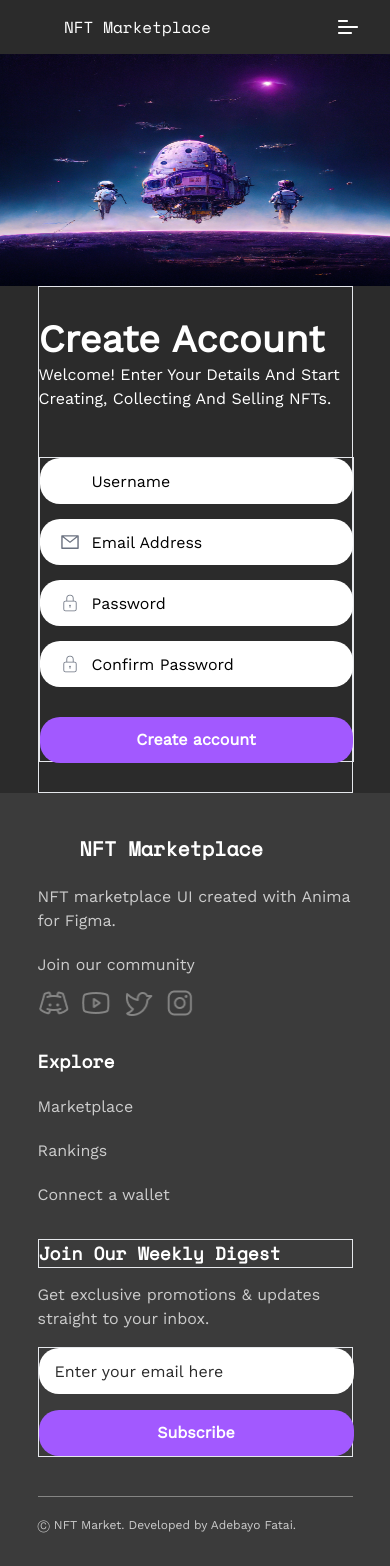
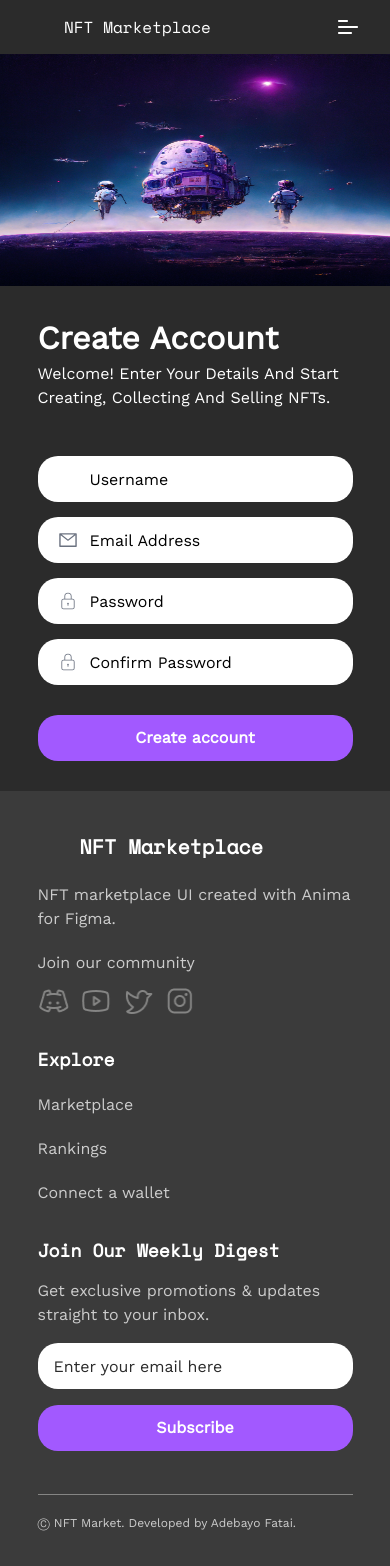
Before and after one commit to Purpose11/NFT, a React (Vite) app: page /signup in a window 390 px wide. Shown: the top 1566 px of the page. Built offline with nearby package versions, Linux system fonts and the light colour scheme; some icons are missing.

Commit message:
all text size error fix

```diff
--- a/src/components/Footer.tsx
+++ b/src/components/Footer.tsx
@@ -52,7 +52,7 @@ const Footer = () => {
         </div>
         {/* subscribe*/}
         <div className="lg:w-[420px] w-[315px] lg:h-[184px] h-[227px] flex flex-col lg:gap-[25px] gap-[15px] ">
-          <h5 className=" font-Space_mono lg:text-[22px] text-[18px]  font-[700] capitalize border w-full ">
+          <h5 className=" font-Space_mono lg:text-[22px] text-[18px]  font-[700] capitalize  w-full ">
             Join our weekly digest
           </h5>
           <div className="lg:w-[420px] w-[315px] lg:h-[124px] h-[172px]  text-[#CCCCCC]">
@@ -61,7 +61,7 @@ const Footer = () => {
                 Get exclusive promotions & updates straight to your inbox.
               </p>
             </div>
-            <div className="lg:w-[420px] w-[315px] lg:h-[60px] h-fit lg:rounded-[20px]  flex flex-col lg:flex-row lg:bg-white lg:gap-[12px] gap-[16px] mt-[20px] border">
+            <div className="lg:w-[420px] w-[315px] lg:h-[60px] h-fit lg:rounded-[20px]  flex flex-col lg:flex-row lg:bg-white lg:gap-[12px] gap-[16px] mt-[20px]">
               <input
                 type="text"
                 placeholder="Enter your email here"
--- a/src/pages/ConnectWallet.tsx
+++ b/src/pages/ConnectWallet.tsx
@@ -25,7 +25,7 @@ const ConnectWallet = () => {
       <img src={space} className="lg:w-[610px] w-full lg:h-[642px] h-[232px]" />
       <div className="lg:w-[610px] w-[315px] lg:h-[642px] h-[430px] lg:py-[100px] py-[30px]  mx-auto lg:mx-0">
         <div className="lg:w-[460px] w-[315px] lg:h-[146px] h-[110px]">
-          <h2 className=" font-Work_sance lg:text-[51px] text-[38px] font-[600] capitalize">
+          <h2 className=" font-Work_sance lg:text-[51px] text-[32px] font-[600] capitalize">
             Connect wallet
           </h2>
           <p className=" font-Work_sance lg:text-[22px] text-[16px]">
--- a/src/pages/SignUp.tsx
+++ b/src/pages/SignUp.tsx
@@ -9,9 +9,9 @@ const SignUp = () => {
         src={space2}
         className="lg:w-[610px] w-full lg:h-[691px] h-[232px]"
       />
-      <div className="lg:w-[610px] w-[315px] lg:h-[691px] h-fit mx-auto lg:mx-0 lg:py-[100px] py-[30px] border">
+      <div className="lg:w-[610px] w-[315px] lg:h-[691px] h-fit mx-auto lg:mx-0 lg:py-[100px] py-[30px]">
         <div className="lg:w-[460px] w-[315px] lg:h-[146px] h-[110px]">
-          <h2 className=" font-Work_sance lg:text-[51px] text-[38px] leading-[45.6px] lg:leading-[56.1px] font-[600] capitalize">
+          <h2 className=" font-Work_sance lg:text-[51px] text-[32px] leading-[45.6px] lg:leading-[56.1px] font-[600] capitalize">
             Create account
           </h2>
           <p className="lg:text-[22px] text-base font-Work_sance capitalize">
@@ -19,7 +19,7 @@ const SignUp = () => {
             selling NFTs.
           </p>
         </div>
-        <div className="lg:w-[330px] w-[315px] h-[305px] lg:mt-[40px] mt-[30px] border">
+        <div className="lg:w-[330px] w-[315px] h-[305px] lg:mt-[40px] mt-[30px]">
           <div className="w-full h-[229px] flex flex-col gap-[15px] ">
             <div className="bg-white w-full h-[46px] rounded-[20px] px-[20px] flex items-center gap-[12px] text-[#2B2B2B]">
               <PiUser className="w-[20px] h-[20px] text-gray-500" />
```
